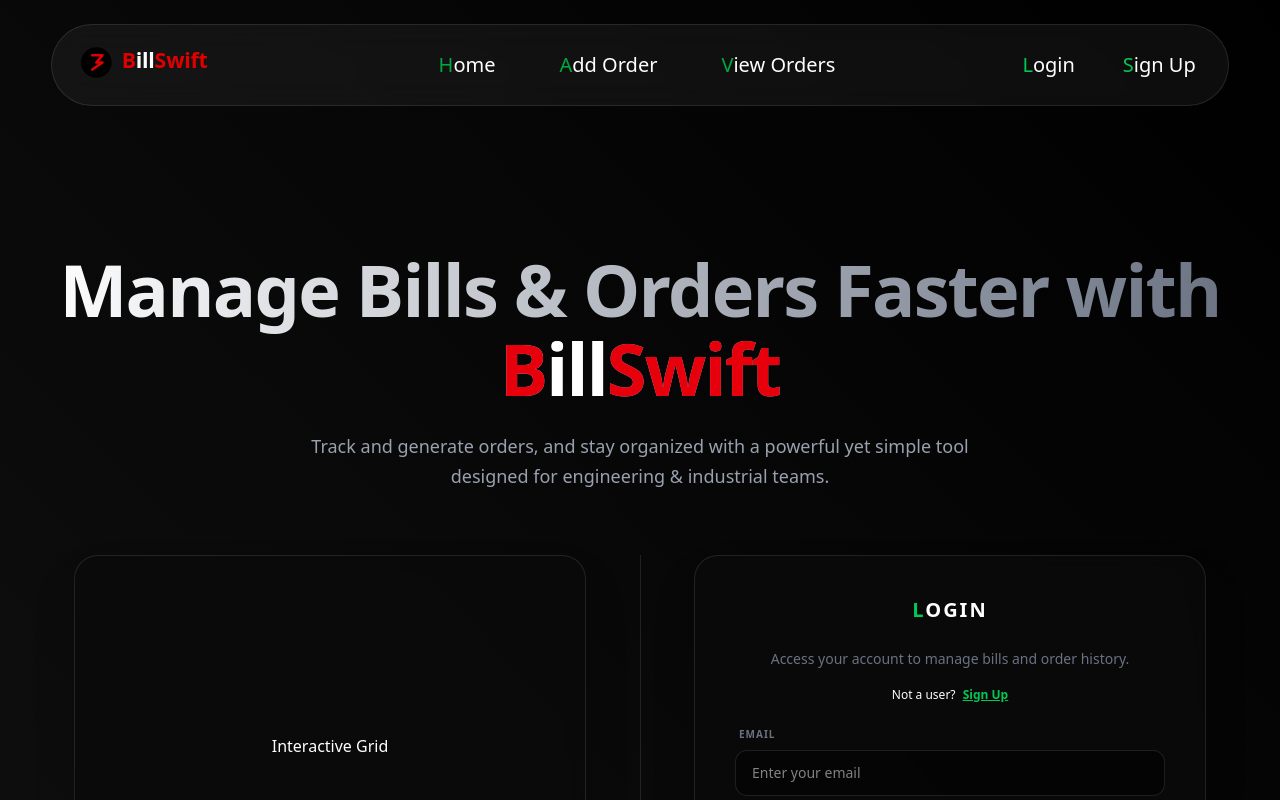
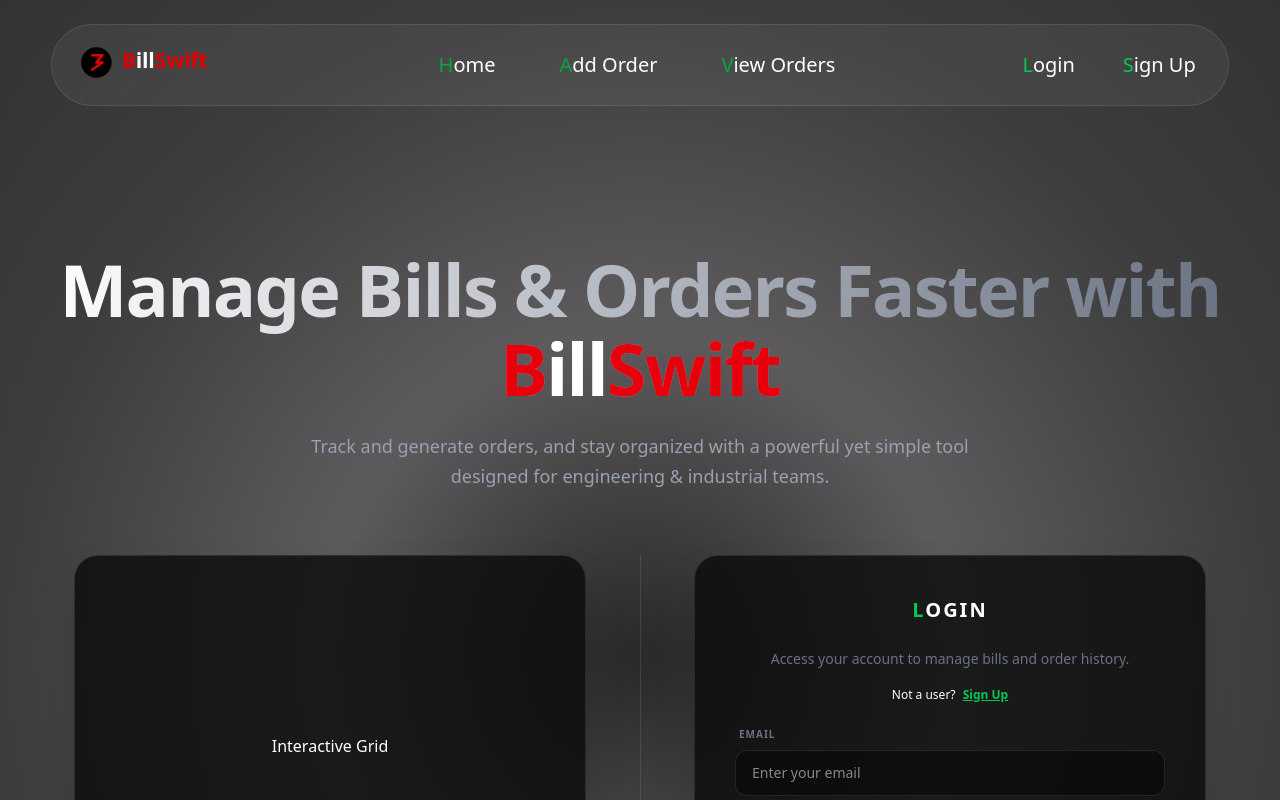
Before and after one commit to ADI-2707/BillSwift, a React (Vite) app in the folder FrontEnd/: page / in a window 1280 px wide. Shown: the top 800 px of the page. Built offline with nearby package versions, Linux system fonts and the light colour scheme.

Commit message:
ui changed

```diff
--- a/FrontEnd/src/index.css
+++ b/FrontEnd/src/index.css
@@ -3,7 +3,16 @@
 body {
   margin: 0;
   padding: 0;
-  background: linear-gradient(45deg, #111, black);
+  /* background: linear-gradient(45deg, #111, black); */
+  background:
+    radial-gradient(
+      ellipse at center,
+      rgba(17, 17, 17, 0.9) 0%,
+      rgba(65, 62, 64, 0.85) 35%,
+      rgba(40, 40, 40, 0.9) 70%,
+      rgba(0, 0, 0, 0.8) 100%
+    );
+  backdrop-filter: blur(10px);
   color: white;
   min-height: 100vh;
 }
```
